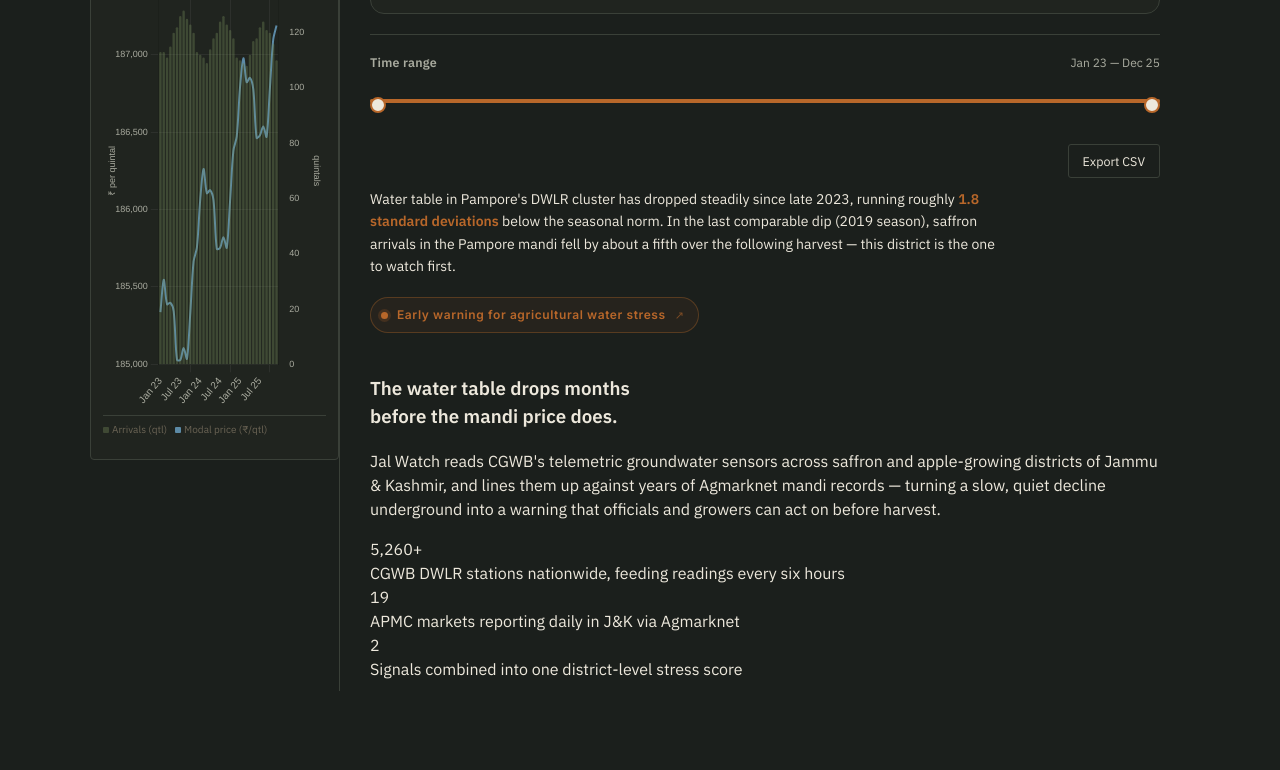
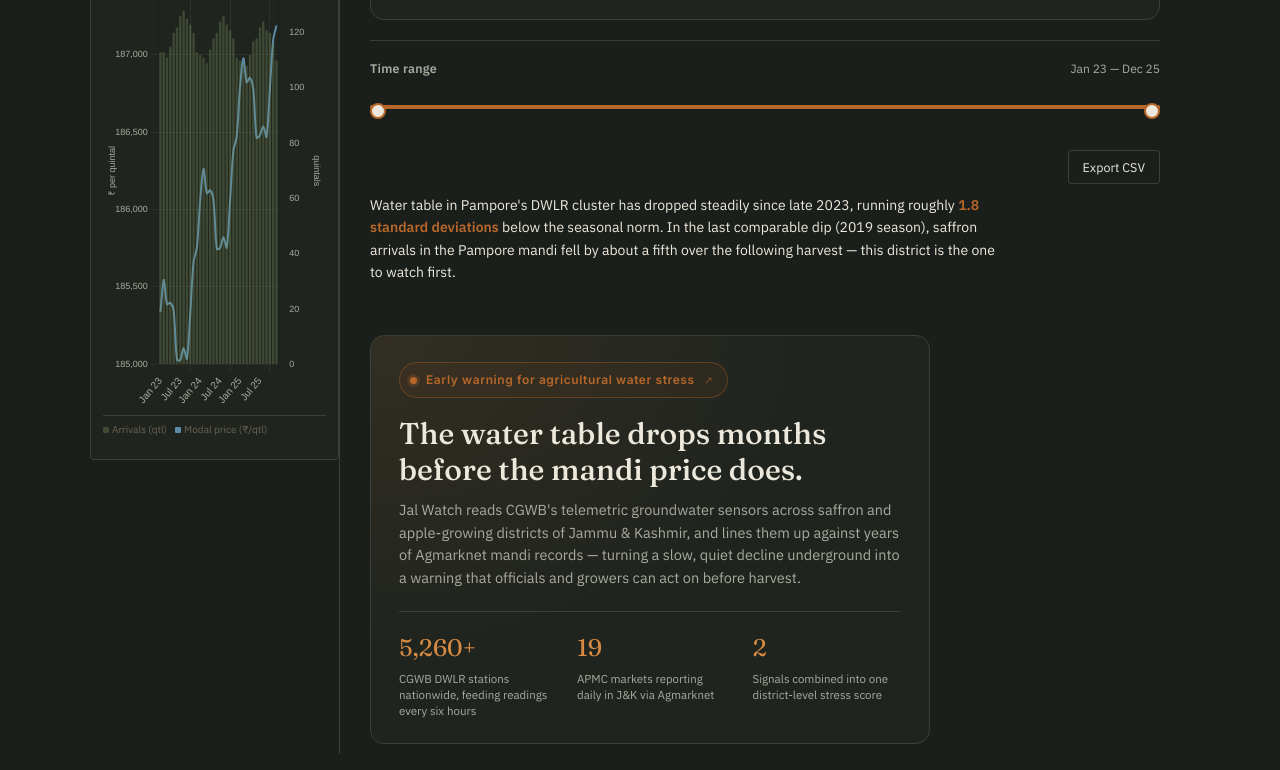
Before and after one commit to darirshadahmad88-hash/JalWatchJK, a website: page index.html in a window 1280 px wide. Shown: the part 1567-2337 px from the top of the page. Drawn offline with nearby package versions, Linux system fonts and the light colour scheme; no server answers; a web font is replaced by a local one.

Commit message:
Update styles.css

```diff
--- a/assets/styles.css
+++ b/assets/styles.css
@@ -470,7 +470,52 @@ code{
 .dot-saffron{background:var(--saffron);}
 .dot-apple{background:var(--apple);}
 .status-dot{width:6px; height:6px; border-radius:50%; display:inline-block; margin-right:7px; flex:none;}
-.dash-main{padding:26px 30px 10px;}
+.dash-main{padding:26px 30px 10px; display:flex; flex-direction:column;}
+.dash-main-footer{margin-top:auto; padding-top:32px; max-width:560px;}
+.dash-main-footer .hero-kicker-badge{margin-bottom:18px;}
+.dash-echo-card{
+  background:
+    radial-gradient(140% 140% at 0% 0%, rgba(214,138,66,0.10), transparent 55%),
+    var(--panel-dark);
+  border:1px solid var(--line-dark);
+  border-radius:14px;
+  padding:26px 28px 24px;
+}
+.dash-echo-h1{
+  font-family:var(--serif);
+  font-weight:500;
+  font-size:clamp(22px, 2.6vw, 30px);
+  line-height:1.18;
+  color:var(--ink-light);
+  margin:0 0 12px;
+}
+.dash-echo-lede{
+  font-size:14.5px;
+  line-height:1.55;
+  color:var(--ink-light-dim);
+  margin:0;
+}
+.dash-echo-stats{
+  display:flex;
+  gap:28px;
+  margin-top:22px;
+  padding-top:18px;
+  border-top:1px solid var(--line-dark);
+  justify-content:flex-start;
+}
+.dash-echo-stat{max-width:150px;}
+.dash-echo-stat-num{
+  font-family:var(--serif);
+  font-size:24px;
+  color:var(--saffron-bright);
+  font-variant-numeric:tabular-nums;
+}
+.dash-echo-stat-label{
+  font-size:11.5px;
+  line-height:1.4;
+  color:var(--ink-light-dim);
+  margin-top:5px;
+}
 .dash-heading-row{
   display:flex; justify-content:space-between; align-items:flex-end; flex-wrap:wrap; gap:12px;
   margin-bottom:20px;
```
